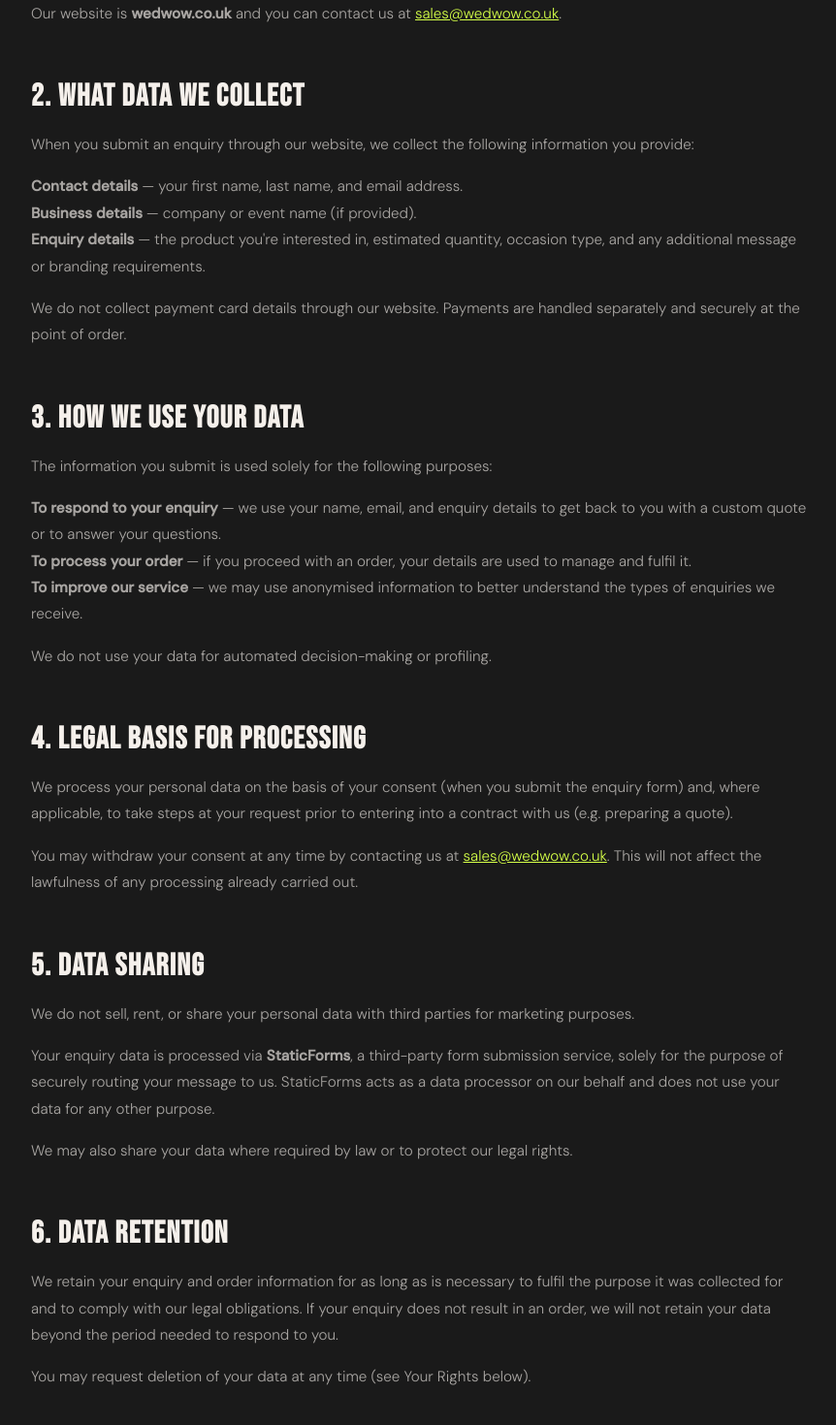
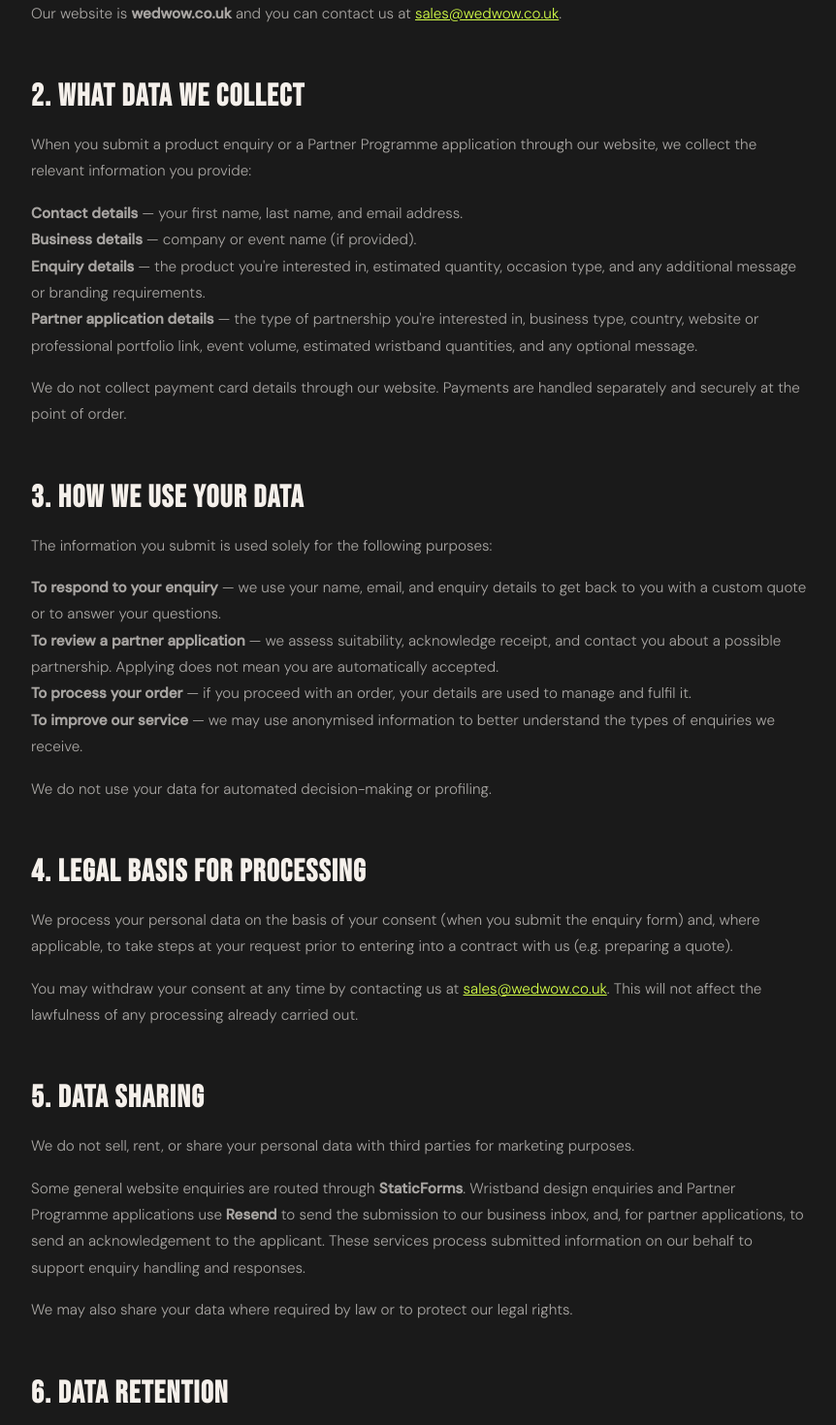
Before and after one commit to WedWow/wed-wow, a React (Vite) app: page /privacy in a window 1280 px wide. Shown: the part 760-2230 px from the top of the page at 97% size, without its empty margins (48-910 px from the left). Built offline with nearby package versions, Linux system fonts and the light colour scheme.

Commit message:
Clarify privacy policy for partner applications and Resend processing

```diff
--- a/src/PrivacyPolicy.jsx
+++ b/src/PrivacyPolicy.jsx
@@ -36,14 +36,17 @@ export default function PrivacyPolicy() {
           <div className="terms-section">
             <h2>2. WHAT DATA WE COLLECT</h2>
             <p>
-              When you submit an enquiry through our website, we collect the following
-              information you provide:
+              When you submit a product enquiry or a Partner Programme application
+              through our website, we collect the relevant information you provide:
             </p>
             <p>
               <strong>Contact details</strong> — your first name, last name, and email address.<br />
               <strong>Business details</strong> — company or event name (if provided).<br />
               <strong>Enquiry details</strong> — the product you're interested in, estimated
-              quantity, occasion type, and any additional message or branding requirements.
+              quantity, occasion type, and any additional message or branding requirements.<br />
+              <strong>Partner application details</strong> — the type of partnership you're interested
+              in, business type, country, website or professional portfolio link, event volume,
+              estimated wristband quantities, and any optional message.
             </p>
             <p>
               We do not collect payment card details through our website. Payments are
@@ -59,6 +62,9 @@ export default function PrivacyPolicy() {
             <p>
               <strong>To respond to your enquiry</strong> — we use your name, email, and
               enquiry details to get back to you with a custom quote or to answer your questions.<br />
+              <strong>To review a partner application</strong> — we assess suitability,
+              acknowledge receipt, and contact you about a possible partnership. Applying does not
+              mean you are automatically accepted.<br />
               <strong>To process your order</strong> — if you proceed with an order, your
               details are used to manage and fulfil it.<br />
               <strong>To improve our service</strong> — we may use anonymised information
@@ -92,10 +98,12 @@ export default function PrivacyPolicy() {
               marketing purposes.
             </p>
             <p>
-              Your enquiry data is processed via{' '}
-              <strong>StaticForms</strong>, a third-party form submission service, solely
-              for the purpose of securely routing your message to us. StaticForms acts as
-              a data processor on our behalf and does not use your data for any other purpose.
+              Some general website enquiries are routed through <strong>StaticForms</strong>.
+              Wristband design enquiries and Partner Programme applications use
+              <strong> Resend</strong> to send the submission to our business inbox, and,
+              for partner applications, to send an acknowledgement to the applicant.
+              These services process submitted information on our behalf to support
+              enquiry handling and responses.
             </p>
             <p>
               We may also share your data where required by law or to protect our legal rights.
@@ -175,7 +183,7 @@ export default function PrivacyPolicy() {
               website following any update constitutes your acceptance of the revised policy.
             </p>
             <p>
-              This policy was last updated in June 2026.
+              This policy was last updated in October 2026.
             </p>
           </div>
 
```
